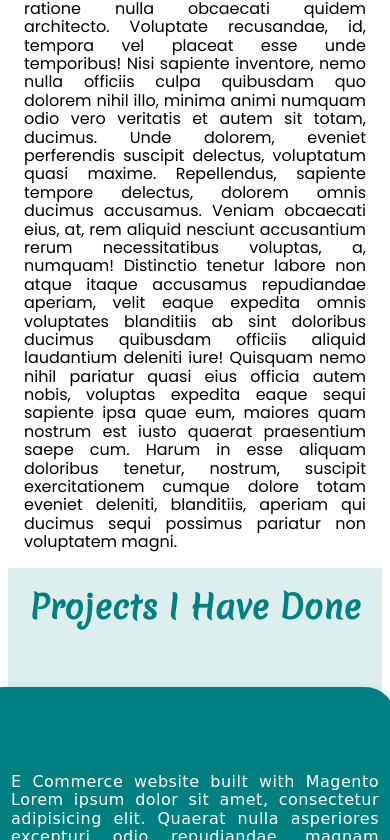
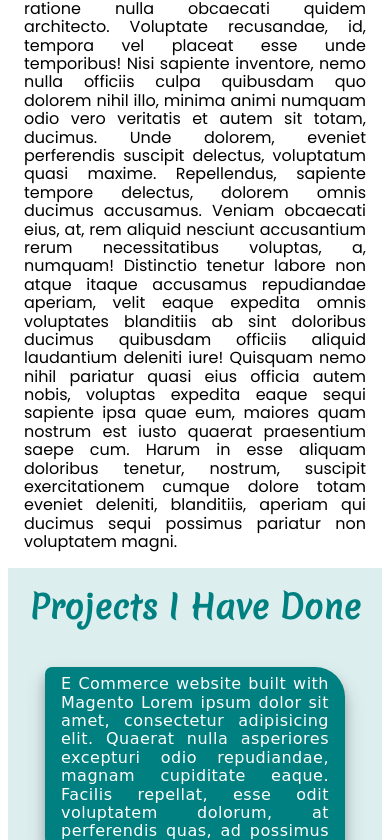
Before and after one commit to karlebh/site, a plain HTML site: page index.html in a window 390 px wide. Shown: the part 1160-2000 px from the top of the page. Drawn offline with nearby package versions, Linux system fonts and the light colour scheme; a web font is replaced by a local one.

Commit message:
One quick change

```diff
--- a/css/projects.css
+++ b/css/projects.css
@@ -47,5 +47,13 @@
 @media screen and (max-width: 768px) {
 	#projects div {
 		grid-template-columns: auto;
+		padding: 0;
 	}
+
+	#projects div div {
+		margin: 20px auto;
+		height: 200px;
+		width: 300px;
+	}
+
 }
```
